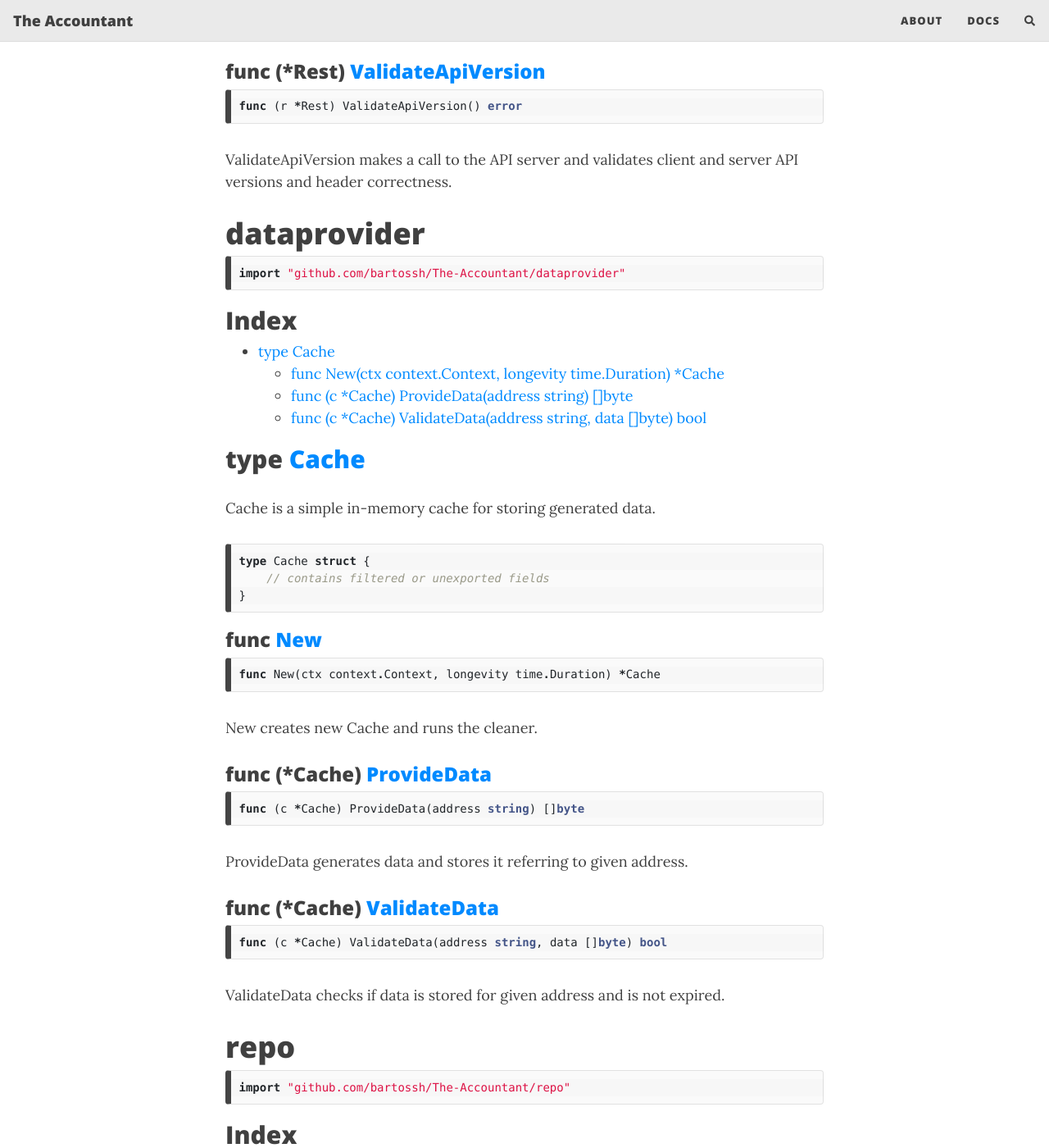
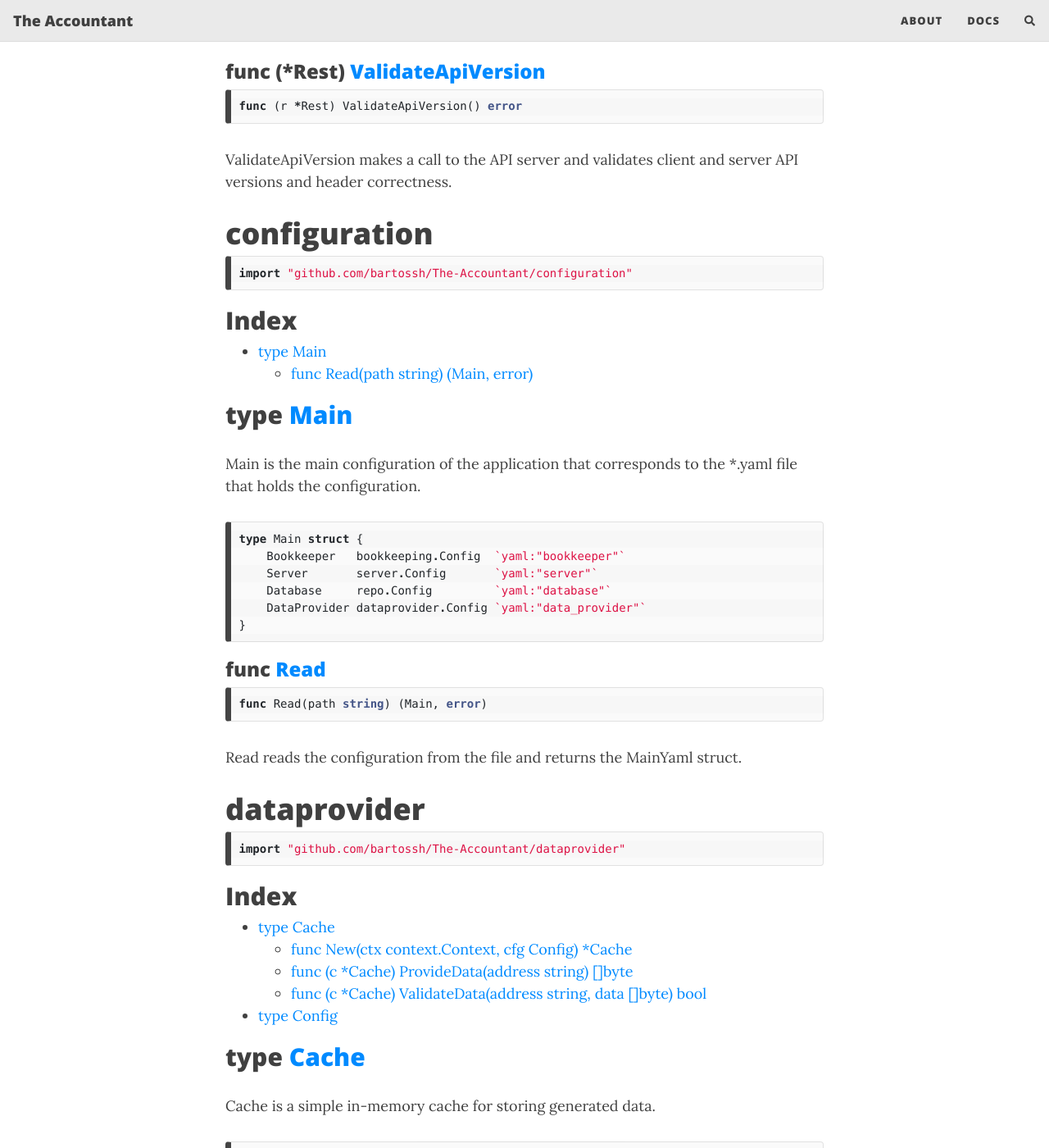
Before and after one commit to TheBlueDotGame/The-Accountant, a Jekyll site: the page built from docs/docs.md, in a window 1280 px wide and 1400 px high, scrolled down 8703 px. Shown: the whole window at 82% size. Built offline with Jekyll 4.4.1, drawn with Linux system fonts in a browser that asks for light colours; nearby versions of some CDN libraries; comment, search, counter and statistics services are not loaded; some of the changed text lies outside the part shown.

Commit message:
Run server using yaml config file.

````diff
--- a/docs/docs.md
+++ b/docs/docs.md
@@ -260,9 +260,9 @@
 
 ```go
 type Config struct {
-    Difficulty            uint64        `json:"difficulty"              bson:"difficulty"              yaml:"difficulty"`
-    BlockWriteTimestamp   time.Duration `json:"block_write_timestamp"   bson:"block_write_timestamp"   yaml:"block_write_timestamp"`
-    BlockTransactionsSize int           `json:"block_transactions_size" bson:"block_transactions_size" yaml:"block_transactions_size"`
+    Difficulty            uint64 `json:"difficulty"              bson:"difficulty"              yaml:"difficulty"`
+    BlockWriteTimestamp   uint64 `json:"block_write_timestamp"   bson:"block_write_timestamp"   yaml:"block_write_timestamp"`
+    BlockTransactionsSize int    `json:"block_transactions_size" bson:"block_transactions_size" yaml:"block_transactions_size"`
 }
 ```
 
@@ -272,7 +272,7 @@
 func (c Config) Validate() error
 ```
 
-## type [Ledger](<https://github.com/bartossh/The-Accountant/blob/main/bookkeeping/bookkeeping.go#L90-L99>)
+## type [Ledger](<https://github.com/bartossh/The-Accountant/blob/main/bookkeeping/bookkeeping.go#L91-L100>)
 
 Ledger is a collection of ledger functionality to perform bookkeeping.
 
@@ -282,7 +282,7 @@
 }
 ```
 
-### func [NewLedger](<https://github.com/bartossh/The-Accountant/blob/main/bookkeeping/bookkeeping.go#L102-L109>)
+### func [NewLedger](<https://github.com/bartossh/The-Accountant/blob/main/bookkeeping/bookkeeping.go#L103-L110>)
 
 ```go
 func NewLedger(config Config, bc BlockReadWriter, tx TrxWriteReadMover, ac AddressChecker, vr SignatureVerifier, tf BlockFinder) (*Ledger, error)
@@ -290,13 +290,13 @@
 
 NewLedger creates new Ledger if config is valid or returns error otherwise.
 
-### func \(\*Ledger\) [ReadAwaitedTransactionsForAddress](<https://github.com/bartossh/The-Accountant/blob/main/bookkeeping/bookkeeping.go#L187-L192>)
+### func \(\*Ledger\) [ReadAwaitedTransactionsForAddress](<https://github.com/bartossh/The-Accountant/blob/main/bookkeeping/bookkeeping.go#L189-L194>)
 
 ```go
 func (l *Ledger) ReadAwaitedTransactionsForAddress(ctx context.Context, message, signature []byte, hash [32]byte, address string) ([]transaction.Transaction, error)
 ```
 
-### func \(\*Ledger\) [Run](<https://github.com/bartossh/The-Accountant/blob/main/bookkeeping/bookkeeping.go#L127>)
+### func \(\*Ledger\) [Run](<https://github.com/bartossh/The-Accountant/blob/main/bookkeeping/bookkeeping.go#L128>)
 
 ```go
 func (l *Ledger) Run(ctx context.Context)
@@ -304,13 +304,13 @@
 
 Run runs the Ladger engine that writes blocks to the blockchain repository. Run starts a goroutine and can be stopped by cancelling the context.
 
-### func \(\*Ledger\) [VerifySignature](<https://github.com/bartossh/The-Accountant/blob/main/bookkeeping/bookkeeping.go#L205>)
+### func \(\*Ledger\) [VerifySignature](<https://github.com/bartossh/The-Accountant/blob/main/bookkeeping/bookkeeping.go#L207>)
 
 ```go
 func (l *Ledger) VerifySignature(message, signature []byte, hash [32]byte, address string) error
 ```
 
-### func \(\*Ledger\) [WriteCandidateTransaction](<https://github.com/bartossh/The-Accountant/blob/main/bookkeeping/bookkeeping.go#L170>)
+### func \(\*Ledger\) [WriteCandidateTransaction](<https://github.com/bartossh/The-Accountant/blob/main/bookkeeping/bookkeeping.go#L172>)
 
 ```go
 func (l *Ledger) WriteCandidateTransaction(ctx context.Context, trx *transaction.Transaction) error
@@ -318,7 +318,7 @@
 
 WriteCandidateTransaction validates and writes a transaction to the repository. Transaction is not yet a part of the blockchain.
 
-### func \(\*Ledger\) [WriteIssuerSignedTransactionForReceiver](<https://github.com/bartossh/The-Accountant/blob/main/bookkeeping/bookkeeping.go#L152-L156>)
+### func \(\*Ledger\) [WriteIssuerSignedTransactionForReceiver](<https://github.com/bartossh/The-Accountant/blob/main/bookkeeping/bookkeeping.go#L154-L158>)
 
 ```go
 func (l *Ledger) WriteIssuerSignedTransactionForReceiver(ctx context.Context, receiverAddr string, trx *transaction.Transaction) error
@@ -404,6 +404,39 @@
 
 ValidateApiVersion makes a call to the API server and validates client and server API versions and header correctness.
 
+# configuration
+
+```go
+import "github.com/bartossh/The-Accountant/configuration"
+```
+
+## Index
+
+- [type Main](<#type-main>)
+  - [func Read(path string) (Main, error)](<#func-read>)
+
+
+## type [Main](<https://github.com/bartossh/The-Accountant/blob/main/configuration/configuration.go#L16-L21>)
+
+Main is the main configuration of the application that corresponds to the \*.yaml file that holds the configuration.
+
+```go
+type Main struct {
+    Bookkeeper   bookkeeping.Config  `yaml:"bookkeeper"`
+    Server       server.Config       `yaml:"server"`
+    Database     repo.Config         `yaml:"database"`
+    DataProvider dataprovider.Config `yaml:"data_provider"`
+}
+```
+
+### func [Read](<https://github.com/bartossh/The-Accountant/blob/main/configuration/configuration.go#L24>)
+
+```go
+func Read(path string) (Main, error)
+```
+
+Read reads the configuration  from the file and returns the MainYaml struct.
+
 # dataprovider
 
 ```go
@@ -413,12 +446,13 @@
 ## Index
 
 - [type Cache](<#type-cache>)
-  - [func New(ctx context.Context, longevity time.Duration) *Cache](<#func-new>)
+  - [func New(ctx context.Context, cfg Config) *Cache](<#func-new>)
   - [func (c *Cache) ProvideData(address string) []byte](<#func-cache-providedata>)
   - [func (c *Cache) ValidateData(address string, data []byte) bool](<#func-cache-validatedata>)
+- [type Config](<#type-config>)
 
 
-## type [Cache](<https://github.com/bartossh/The-Accountant/blob/main/dataprovider/dataprovider.go#L17-L21>)
+## type [Cache](<https://github.com/bartossh/The-Accountant/blob/main/dataprovider/dataprovider.go#L22-L26>)
 
 Cache is a simple in\-memory cache for storing generated data.
 
@@ -428,15 +462,15 @@
 }
 ```
 
-### func [New](<https://github.com/bartossh/The-Accountant/blob/main/dataprovider/dataprovider.go#L24>)
+### func [New](<https://github.com/bartossh/The-Accountant/blob/main/dataprovider/dataprovider.go#L29>)
 
 ```go
-func New(ctx context.Context, longevity time.Duration) *Cache
+func New(ctx context.Context, cfg Config) *Cache
 ```
 
 New creates new Cache and runs the cleaner.
 
-### func \(\*Cache\) [ProvideData](<https://github.com/bartossh/The-Accountant/blob/main/dataprovider/dataprovider.go#L56>)
+### func \(\*Cache\) [ProvideData](<https://github.com/bartossh/The-Accountant/blob/main/dataprovider/dataprovider.go#L65>)
 
 ```go
 func (c *Cache) ProvideData(address string) []byte
@@ -444,13 +478,23 @@
 
 ProvideData generates data and stores it referring to given address.
 
-### func \(\*Cache\) [ValidateData](<https://github.com/bartossh/The-Accountant/blob/main/dataprovider/dataprovider.go#L71>)
+### func \(\*Cache\) [ValidateData](<https://github.com/bartossh/The-Accountant/blob/main/dataprovider/dataprovider.go#L80>)
 
 ```go
 func (c *Cache) ValidateData(address string, data []byte) bool
 ```
 
 ValidateData checks if data is stored for given address and is not expired.
+
+## type [Config](<https://github.com/bartossh/The-Accountant/blob/main/dataprovider/dataprovider.go#L12-L14>)
+
+Config holds configuration for Cache.
+
+```go
+type Config struct {
+    Longevity uint64 `yaml:"longevity"` // Data longevity in seconds.
+}
+```
 
 # repo
 
@@ -461,8 +505,9 @@
 ## Index
 
 - [type Address](<#type-address>)
+- [type Config](<#type-config>)
 - [type DataBase](<#type-database>)
-  - [func Connect(ctx context.Context, connStr, databaseName string) (*DataBase, error)](<#func-connect>)
+  - [func Connect(ctx context.Context, cfg Config) (*DataBase, error)](<#func-connect>)
   - [func (db DataBase) CheckAddressExists(ctx context.Context, address string) (bool, error)](<#func-database-checkaddressexists>)
   - [func (db *DataBase) CheckToken(ctx context.Context, token string) (bool, error)](<#func-database-checktoken>)
   - [func (c DataBase) Disconnect(ctx context.Context) error](<#func-database-disconnect>)
@@ -498,7 +543,20 @@
 }
 ```
 
-## type [DataBase](<https://github.com/bartossh/The-Accountant/blob/main/repo/repo.go#L24-L26>)
+## type [Config](<https://github.com/bartossh/The-Accountant/blob/main/repo/repo.go#L24-L29>)
+
+Config contains configuration for the database.
+
+```go
+type Config struct {
+    ConnStr      string `yaml:"conn_str"`         // ConnStr is the connection string to the database.
+    DatabaseName string `yaml:"database_name"`    // DatabaseName is the name of the database.
+    Token        string `yaml:"token"`            // Token is the token that is used to confirm api clients access.
+    TokenExpire  int64  `yaml:"token_expiration"` // TokenExpire is the number of seconds after which token expires.
+}
+```
+
+## type [DataBase](<https://github.com/bartossh/The-Accountant/blob/main/repo/repo.go#L32-L34>)
 
 Database provides database access for read, write and delete of repository entities.
 
@@ -508,10 +566,10 @@
 }
 ```
 
-### func [Connect](<https://github.com/bartossh/The-Accountant/blob/main/repo/repo.go#L29>)
+### func [Connect](<https://github.com/bartossh/The-Accountant/blob/main/repo/repo.go#L37>)
 
 ```go
-func Connect(ctx context.Context, connStr, databaseName string) (*DataBase, error)
+func Connect(ctx context.Context, cfg Config) (*DataBase, error)
 ```
 
 Connect creates new connection to the repository and returns pointer to the DataBase.
@@ -532,7 +590,7 @@
 
 CheckToken checks if token exists in the database is valid and didn't expire.
 
-### func \(DataBase\) [Disconnect](<https://github.com/bartossh/The-Accountant/blob/main/repo/repo.go#L45>)
+### func \(DataBase\) [Disconnect](<https://github.com/bartossh/The-Accountant/blob/main/repo/repo.go#L53>)
 
 ```go
 func (c DataBase) Disconnect(ctx context.Context) error
@@ -746,7 +804,7 @@
 
 - [Constants](<#constants>)
 - [Variables](<#variables>)
-- [func Run(ctx context.Context, c *Config, repo Repository, bookkeeping Bookkeeper, pv RandomDataProvideValidator) error](<#func-run>)
+- [func Run(ctx context.Context, c Config, repo Repository, bookkeeping Bookkeeper, pv RandomDataProvideValidator) error](<#func-run>)
 - [type AliveResponse](<#type-aliveresponse>)
 - [type AwaitedTransactionRequest](<#type-awaitedtransactionrequest>)
 - [type AwaitedTransactionResponse](<#type-awaitedtransactionresponse>)
@@ -799,7 +857,7 @@
 ## func [Run](<https://github.com/bartossh/The-Accountant/blob/main/server/server.go#L95>)
 
 ```go
-func Run(ctx context.Context, c *Config, repo Repository, bookkeeping Bookkeeper, pv RandomDataProvideValidator) error
+func Run(ctx context.Context, c Config, repo Repository, bookkeeping Bookkeeper, pv RandomDataProvideValidator) error
 ```
 
 Run initializes routing and runs the server. To stop the server cancel the context.
@@ -865,7 +923,7 @@
 
 ```go
 type Config struct {
-    Port int
+    Port int `yaml:"port"`
 }
 ```
 
--- a/docs/git_hub_header.txt
+++ /dev/null
@@ -1,5 +0,0 @@
-# The Accountant
-
-The accountant is a service that keeps track of transactions between wallets.
-Each wallet has its own independent history of transactions. There is a set of rules allowing for transactions to happen.
-The accountant is not keeping track of all transactions in a single blockchain but rather allows to keep transactions signed by an authority. A signed transaction is valid transaction only if the issuer and receiver of the transaction are existing within the system.
````
Also changed, not shown: other parts of docs/docs.md (+2 -2 lines), docs/git_hub_header.md (added, +18 -0 lines), server_settings_example.yaml (added, +13 -0 lines), README.md, 12 other files.
